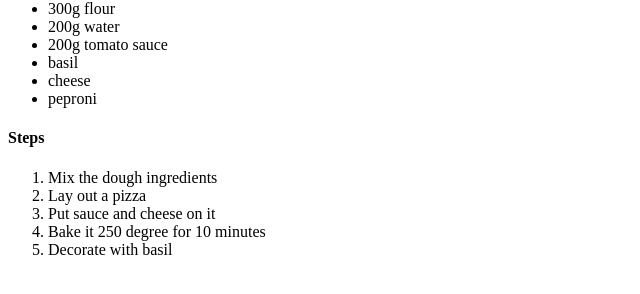
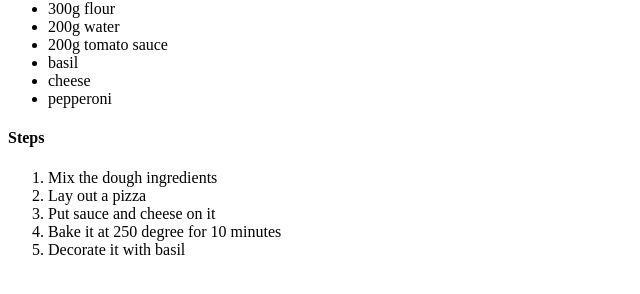
Before and after one commit to Sevatoxin/odin-recipes, a plain HTML site: page recipes/pizza.html in a window 1280 px wide. Shown: the part 368-662 px from the top of the page, 0-640 px from the left. Drawn offline with Linux system fonts and the light colour scheme.

Commit message:
Changed more typos
To for a better reading experience

```diff
--- a/recipes/pizza.html
+++ b/recipes/pizza.html
@@ -17,7 +17,7 @@
                 <li>200g tomato sauce</li>
                 <li>basil</li>
                 <li>cheese</li>
-                <li>peproni</li>
+                <li>pepperoni</li>
             </ul>
         </p>
         <h4>Steps</h4>
@@ -25,8 +25,8 @@
             <li>Mix the dough ingredients</li>
             <li>Lay out a pizza</li>
             <li>Put sauce and cheese on it</li>
-            <li>Bake it 250 degree for 10 minutes</li>
-            <li>Decorate with basil</li>
+            <li>Bake it at 250 degree for 10 minutes</li>
+            <li>Decorate it with basil</li>
         </ol>
 
     </body>
```
Also changed, not shown: recipes/lasagna.html (+1 -1 lines).
